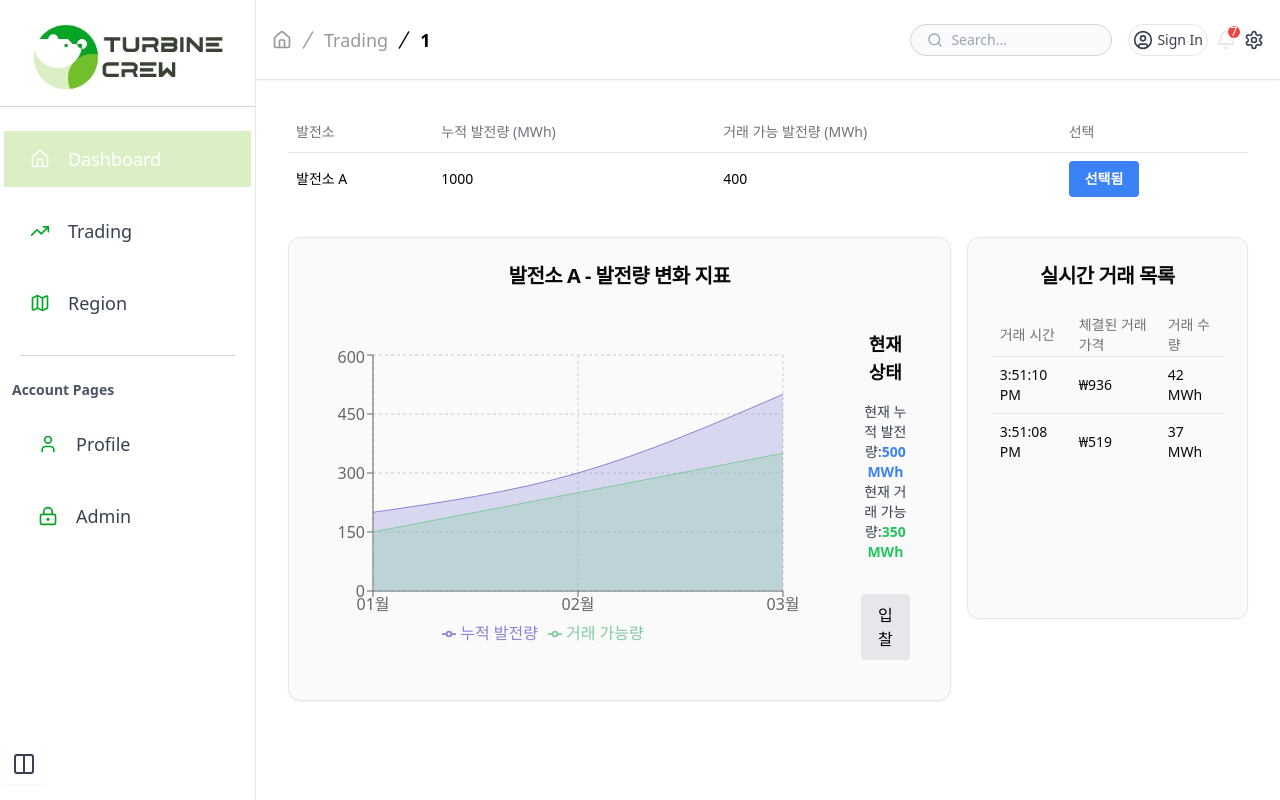
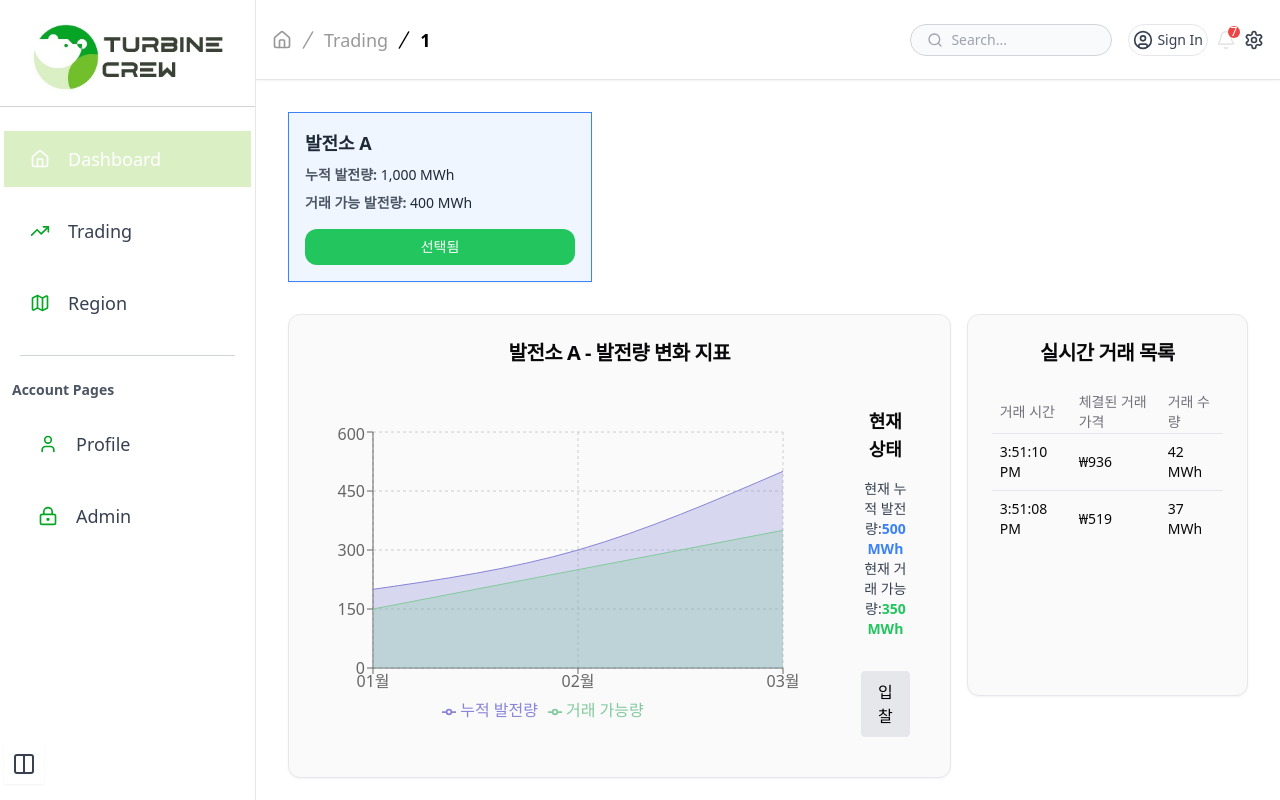
Before and after one commit to turbinecrew/turbin_electrical, a Next.js app: page /trading/1 in a window 1280 px wide. Built offline with nearby package versions, Linux system fonts and the light colour scheme.

Commit message:
🎨: 공용 버튼 적용

```diff
--- a/src/app/(main)/manage/page.tsx
+++ b/src/app/(main)/manage/page.tsx
@@ -2,8 +2,8 @@
 
 import React, { useState, useEffect } from "react"
 
-import BidMiniCard from "@/features/manage/components/BidMiniCard"
-import BidTable from "@/features/manage/components/BidTable"
+import BidMiniCard from "@/features/manage/components/BidMiniCard/bidMiniCard"
+import BidTable from "@/features/manage/components/BidTable/bidTable"
 
 type Bid = {
 	id: number
--- a/src/app/(main)/trading/[id]/page.tsx
+++ b/src/app/(main)/trading/[id]/page.tsx
@@ -3,7 +3,7 @@
 import { useState } from "react"
 
 import PlantDetails from "@/features/trading/components/CardSection/PlantDetails"
-import PlantList from "@/features/trading/components/CardSection/PlantList"
+import PlantSelected from "@/features/trading/components/CardSection/PlantSelected"
 import RealTimeTradeCard from "@/features/trading/components/RealTimeTradeTable"
 import TradeModal from "@/features/trading/components/modal"
 
@@ -54,7 +54,7 @@ export default function TradePage() {
 
 	return (
 		<div className="mx-auto flex flex-col gap-8 p-8">
-			<PlantList
+			<PlantSelected
 				plants={mockData}
 				selectedPlant={selectedPlantName}
 				onSelect={setSelectedPlantName}
--- a/src/features/manage/components/bidTable/index.tsx
+++ b/src/features/manage/components/bidTable/bidTable.tsx
@@ -2,6 +2,7 @@
 
 import { ArrowDown, ArrowUp } from "lucide-react"
 
+import TbButton from "@/common/components/button/TbButton"
 import type { Bid, TablePT } from "@/features/types/bidTable/type"
 import {
 	Table,
@@ -54,20 +55,23 @@ export default function BidTable({
 					className="rounded-md border border-gray-300 px-4 py-2 text-sm focus:border-blue-500 focus:outline-none"
 				/>
 				<div>
-					<button
+					<TbButton
 						onClick={() => updateBidStatus("Approved")}
 						disabled={selectedBids.length === 0}
-						className="mr-2 rounded-md bg-green-500 px-4 py-2 text-sm text-white transition hover:bg-green-600 disabled:bg-gray-300"
+						color="green"
+						size="md"
+						className="mr-2"
 					>
 						승인
-					</button>
-					<button
+					</TbButton>
+					<TbButton
 						onClick={() => updateBidStatus("Rejected")}
 						disabled={selectedBids.length === 0}
-						className="rounded-md bg-red-500 px-4 py-2 text-sm text-white transition hover:bg-red-600 disabled:bg-gray-300"
+						color="gray"
+						size="md"
 					>
 						거부
-					</button>
+					</TbButton>
 				</div>
 			</div>
 			<div className="overflow-x-auto rounded-lg border border-gray-200 shadow-sm">
--- a/src/features/realtime/components/trading-table/Tcolumn.tsx
+++ b/src/features/realtime/components/trading-table/Tcolumn.tsx
@@ -4,7 +4,7 @@ import type { ColumnDef } from "@tanstack/react-table"
 import { Plug2, Ticket, Zap } from "lucide-react"
 import { useRouter } from "next/navigation"
 
-import Button from "@/common/components/button"
+import TbButton from "@/common/components/button/TbButton"
 
 export type TradingTablePT = {
 	id: string
@@ -30,7 +30,6 @@ export const columns: ColumnDef<TradingTablePT>[] = [
 	{
 		accessorKey: "volume",
 		header: "발전량 (MWh)",
-
 		cell: ({ row }) => {
 			const volume = parseFloat(row.getValue("volume"))
 			const formatted = new Intl.NumberFormat("ko-KR", {}).format(volume)
@@ -46,7 +45,6 @@ export const columns: ColumnDef<TradingTablePT>[] = [
 	{
 		accessorKey: "bidVolume",
 		header: "거래량 (MWh)",
-
 		cell: ({ row }) => {
 			const volume = parseFloat(row.getValue("bidVolume"))
 			const formatted = new Intl.NumberFormat("ko-KR", {}).format(volume)
@@ -62,7 +60,6 @@ export const columns: ColumnDef<TradingTablePT>[] = [
 	{
 		accessorKey: "bidNumbers",
 		header: "거래 (건)",
-
 		cell: ({ row }) => {
 			const volume = parseFloat(row.getValue("bidNumbers"))
 			const formatted = new Intl.NumberFormat("ko-KR", {}).format(volume)
@@ -88,12 +85,14 @@ export const columns: ColumnDef<TradingTablePT>[] = [
 
 			return (
 				<div className="flex justify-center">
-					<Button
+					<TbButton
+						onClick={handleClick}
+						color="gray"
+						size="sm"
 						className="text-xs hover:bg-tbPastelGreen"
-						onClick={handleClick}
 					>
 						거래
-					</Button>
+					</TbButton>
 				</div>
 			)
 		},
--- a/src/features/realtime/components/trading-table/filter-picker/index.tsx
+++ b/src/features/realtime/components/trading-table/filter-picker/index.tsx
@@ -3,7 +3,7 @@
 import { ChevronDown, Plus } from "lucide-react"
 import { useState } from "react"
 
-import Button from "@/common/components/button"
+import TbButton from "@/common/components/button/TbButton"
 import {
 	FilterColumnList,
 	type FilterPickerPT,
@@ -29,13 +29,16 @@ export function FileterPicker({
 
 	const columnList = FilterColumnList
 	const text = columnList.find((column) => column.id === selected)
+
 	return (
 		<div className="absolute z-10 mt-2 flex w-fit flex-col gap-1 rounded-2xl bg-white p-5 text-slate-700 shadow-md transition duration-200 ease-in">
 			<div className="flex items-center gap-2">
 				<div className="relative w-fit">
-					<Button
+					<TbButton
 						onClick={() => setDropdownOpen((e) => !e)}
-						className="flex w-36 justify-between gap-1 rounded-2xl border border-gray-300 bg-white text-slate-700 transition duration-200 ease-in focus:ring-2 focus:ring-gray-200"
+						color="white"
+						size="sm"
+						className="flex w-36 justify-between gap-1 border border-gray-300 text-slate-700"
 					>
 						<div className="flex w-full justify-center text-xs md:text-sm">
 							{text ? text.name : "필터 선택"}
@@ -44,40 +47,42 @@ export function FileterPicker({
 							className={`transform ${dropdownOpen ? "rotate-180" : "rotate-0"}`}
 							size={16}
 						/>
-					</Button>
+					</TbButton>
 					{dropdownOpen && (
 						<div className="absolute z-10 mt-2 flex w-full flex-col gap-1 overflow-hidden rounded-2xl border border-gray-300 bg-white text-slate-700 transition duration-200 ease-in focus:ring-2 focus:ring-gray-200">
 							{columnList.map(
 								({ id, name }) =>
 									!activeFilter[id] && (
-										<button
+										<TbButton
 											key={id}
 											onClick={() => {
 												setSelected(id)
 												setDropdownOpen(false)
 											}}
-											className={
-												"block w-full px-4 py-2 text-center text-xs text-gray-700 hover:bg-gray-100 md:text-sm"
-											}
+											color="white"
+											size="sm"
+											className="w-full px-4 py-2 text-center text-xs text-gray-700 hover:bg-gray-100 md:text-sm"
 										>
 											{name}
-										</button>
+										</TbButton>
 									),
 							)}
 						</div>
 					)}
 				</div>
 
-				<Button
+				<TbButton
 					onClick={() => {
 						handleFilter()
 						updateState({ filtering: !toggleState.filtering })
 					}}
-					className="flex h-7 items-center gap-1 text-nowrap bg-gray-200 text-xs text-slate-700 ease-in focus:ring-2 focus:ring-gray-200 md:text-sm"
+					color="gray"
+					size="sm"
+					className="flex h-7 items-center gap-1 bg-gray-200 text-xs text-slate-700"
 				>
 					<Plus size={12} />
 					추가
-				</Button>
+				</TbButton>
 			</div>
 		</div>
 	)
--- a/src/features/trading/components/CardSection/PlantList/index.tsx
+++ /dev/null
@@ -1,60 +0,0 @@
-"use client"
-
-import {
-	Table,
-	TableBody,
-	TableCell,
-	TableHead,
-	TableHeader,
-	TableRow,
-} from "@/shadcn/components/table"
-
-interface PlantListPT {
-	plants: Array<{
-		발전소: string
-		누적발전량: number
-		거래가능: number
-	}>
-	selectedPlant: string | null
-	onSelect: (plant: string) => void
-}
-
-export default function PlantList({
-	plants,
-	selectedPlant,
-	onSelect,
-}: PlantListPT) {
-	return (
-		<Table>
-			<TableHeader>
-				<TableRow>
-					<TableHead>발전소</TableHead>
-					<TableHead>누적 발전량 (MWh)</TableHead>
-					<TableHead>거래 가능 발전량 (MWh)</TableHead>
-					<TableHead>선택</TableHead>
-				</TableRow>
-			</TableHeader>
-			<TableBody>
-				{plants.map((plant) => (
-					<TableRow key={plant.발전소}>
-						<TableCell>{plant.발전소}</TableCell>
-						<TableCell>{plant.누적발전량}</TableCell>
-						<TableCell>{plant.거래가능}</TableCell>
-						<TableCell>
-							<button
-								onClick={() => onSelect(plant.발전소)}
-								className={`rounded px-4 py-2 text-sm font-semibold ${
-									selectedPlant === plant.발전소
-										? "bg-blue-500 text-white"
-										: "bg-gray-200 text-gray-700 hover:bg-gray-300"
-								}`}
-							>
-								{selectedPlant === plant.발전소 ? "선택됨" : "선택"}
-							</button>
-						</TableCell>
-					</TableRow>
-				))}
-			</TableBody>
-		</Table>
-	)
-}
--- /dev/null
+++ b/src/features/trading/components/CardSection/PlantSelected/index.tsx
@@ -0,0 +1,64 @@
+"use client"
+
+import TbButton from "@/common/components/button/TbButton"
+
+interface PlantSelectedPT {
+	plants: Array<{
+		발전소: string
+		누적발전량: number
+		거래가능: number
+	}>
+	selectedPlant: string | null
+	onSelect: (plant: string) => void
+}
+
+export default function PlantSelected({
+	plants,
+	selectedPlant,
+	onSelect,
+}: PlantSelectedPT) {
+	return (
+		<div className="grid grid-cols-1 gap-6 sm:grid-cols-2 lg:grid-cols-3">
+			{plants.map((plant) => (
+				<div
+					key={plant.발전소}
+					className={`flex flex-col justify-between rounded-lg border p-4 shadow-sm transition ${
+						selectedPlant === plant.발전소
+							? "border-blue-500 bg-blue-50"
+							: "border-gray-200 bg-white hover:shadow-md"
+					}`}
+				>
+					<div className="space-y-2">
+						<h3 className="text-lg font-semibold text-gray-800">
+							{plant.발전소}
+						</h3>
+						<p className="text-sm text-gray-600">
+							<strong>누적 발전량:</strong>{" "}
+							<span className="text-gray-800">
+								{plant.누적발전량.toLocaleString()} MWh
+							</span>
+						</p>
+						<p className="text-sm text-gray-600">
+							<strong>거래 가능 발전량:</strong>{" "}
+							<span className="text-gray-800">
+								{plant.거래가능.toLocaleString()} MWh
+							</span>
+						</p>
+					</div>
+					<TbButton
+						onClick={() => onSelect(plant.발전소)}
+						color={selectedPlant === plant.발전소 ? "green" : "gray"}
+						size="md"
+						className={`mt-4 w-full ${
+							selectedPlant === plant.발전소
+								? "bg-blue-500 text-white hover:bg-blue-600"
+								: "bg-gray-200 text-gray-700 hover:bg-gray-300"
+						}`}
+					>
+						{selectedPlant === plant.발전소 ? "선택됨" : "선택"}
+					</TbButton>
+				</div>
+			))}
+		</div>
+	)
+}
--- a/src/features/trading/components/modal/index.tsx
+++ b/src/features/trading/components/modal/index.tsx
@@ -2,6 +2,7 @@
 
 import { useState, useMemo } from "react"
 
+import TbButton from "@/common/components/button/TbButton"
 import {
 	Modal,
 	ModalContext,
@@ -105,18 +106,17 @@ export default function TradeModal({
 			</ModalContext>
 			<ModalFooter>
 				<div className="flex justify-between space-x-4">
-					<button
+					<TbButton
 						onClick={handleReset}
-						className="rounded bg-gray-200 px-4 py-2 text-gray-700 hover:bg-gray-300"
+						color="gray"
+						size="md"
+						className="bg-gray-200 hover:bg-gray-300"
 					>
 						초기화
-					</button>
-					<button
-						onClick={handleBidSubmit}
-						className="rounded bg-blue-500 px-4 py-2 text-white hover:bg-blue-600"
-					>
+					</TbButton>
+					<TbButton onClick={handleBidSubmit} color="green" size="md">
 						입찰 제출하기
-					</button>
+					</TbButton>
 				</div>
 			</ModalFooter>
 		</Modal>
```
Also changed, not shown: src/features/realtime/components/trading-table/sort-picker/index.tsx (+21 -13 lines), src/features/realtime/components/trading-table/table-header/index.tsx (+24 -25 lines), src/features/manage/components/bidMiniCard/bidMiniCard.tsx (renamed from src/features/manage/components/bidMiniCard/index.tsx).
